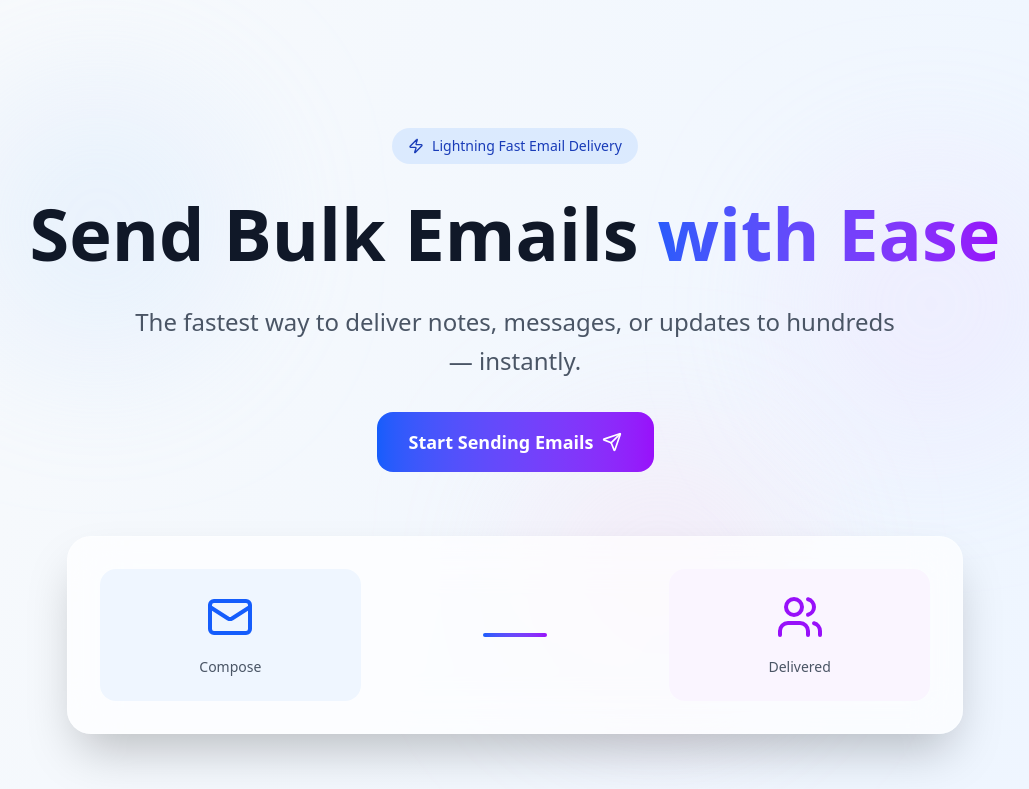
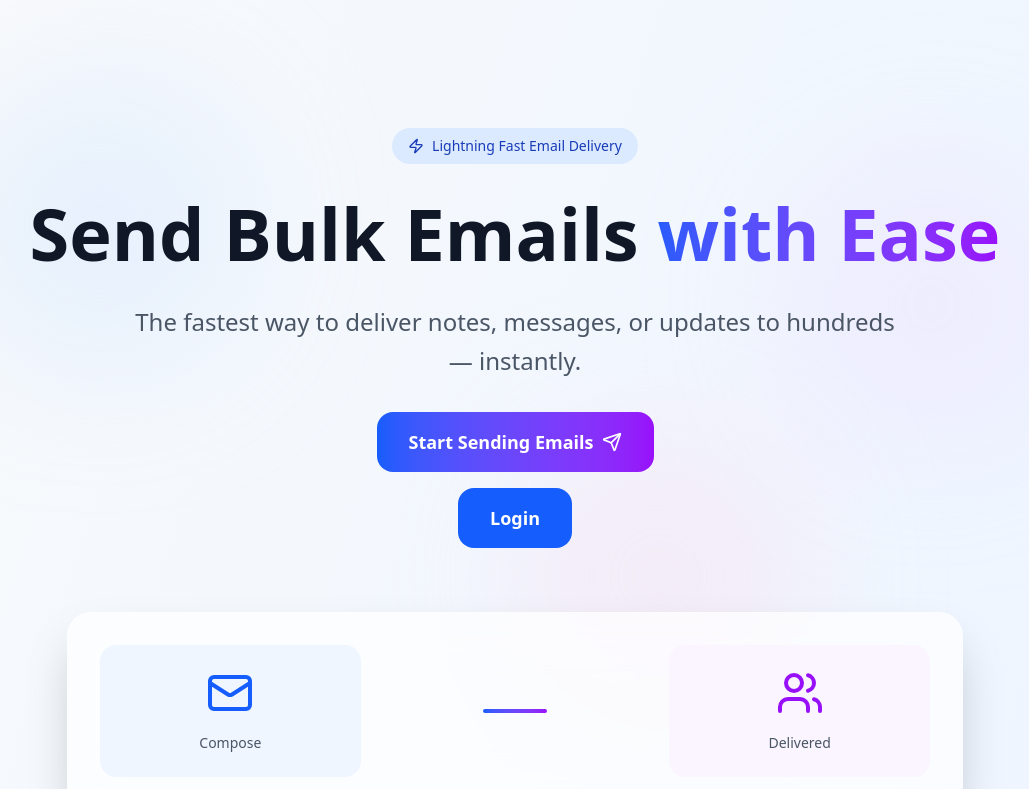
Before and after one commit to Shivam-fibo/MailSending, a React (Vite) app: page / in a window 1280 px wide. Shown: the top 789 px of the page, without its empty margins (125-1154 px from the left). Built offline with nearby package versions, Linux system fonts and the light colour scheme.

Commit message:
add login button as well in landing page

```diff
--- a/src/components/LandingPage.jsx
+++ b/src/components/LandingPage.jsx
@@ -121,8 +121,8 @@ export default function BulkEmailLanding() {
       {/* Floating Background Elements */}
       <div className="fixed inset-0 overflow-hidden pointer-events-none">
         <div className="absolute top-20 left-20 w-72 h-72 bg-blue-200 rounded-full mix-blend-multiply filter blur-3xl opacity-20 animate-pulse"></div>
-        <div className="absolute top-40 right-20 w-72 h-72 bg-purple-200 rounded-full mix-blend-multiply filter blur-3xl opacity-20 animate-pulse" style={{animationDelay: '2s'}}></div>
-        <div className="absolute bottom-20 left-1/2 w-72 h-72 bg-pink-200 rounded-full mix-blend-multiply filter blur-3xl opacity-20 animate-pulse" style={{animationDelay: '4s'}}></div>
+        <div className="absolute top-40 right-20 w-72 h-72 bg-purple-200 rounded-full mix-blend-multiply filter blur-3xl opacity-20 animate-pulse" style={{ animationDelay: '2s' }}></div>
+        <div className="absolute bottom-20 left-1/2 w-72 h-72 bg-pink-200 rounded-full mix-blend-multiply filter blur-3xl opacity-20 animate-pulse" style={{ animationDelay: '4s' }}></div>
       </div>
 
       {/* Hero Section */}
@@ -141,13 +141,24 @@ export default function BulkEmailLanding() {
               <p className="text-xl lg:text-2xl text-gray-600 mb-8 max-w-3xl mx-auto leading-relaxed">
                 The fastest way to deliver notes, messages, or updates to hundreds — instantly.
               </p>
+              <div className="flex flex-col space-y-4">
                 <Link to="/dashboard">
-              <button className="bg-gradient-to-r from-blue-600 to-purple-600 text-white px-8 py-4 rounded-2xl text-lg font-semibold hover:shadow-2xl hover:scale-105 transition-all duration-300 inline-flex items-center gap-2"
+                  <button
+                    className="bg-gradient-to-r from-blue-600 to-purple-600 text-white px-8 py-4 rounded-2xl text-lg font-semibold hover:shadow-2xl hover:scale-105 transition-all duration-300 inline-flex items-center gap-2"
                   >
                     Start Sending Emails
                     <Send className="w-5 h-5" />
                   </button>
                 </Link>
+                <Link to="/login">
+  <button className="bg-blue-600 hover:bg-blue-700 text-white font-semibold text-lg px-8 py-4 rounded-2xl inline-flex items-center justify-center gap-2 transition-all duration-300 hover:shadow-2xl hover:scale-105">
+    Login
+  </button>
+</Link>
+
+              </div>
+
+
             </div>
           </AnimatedCard>
 
```
Lines whose indentation alone changed are shown as unchanged.
